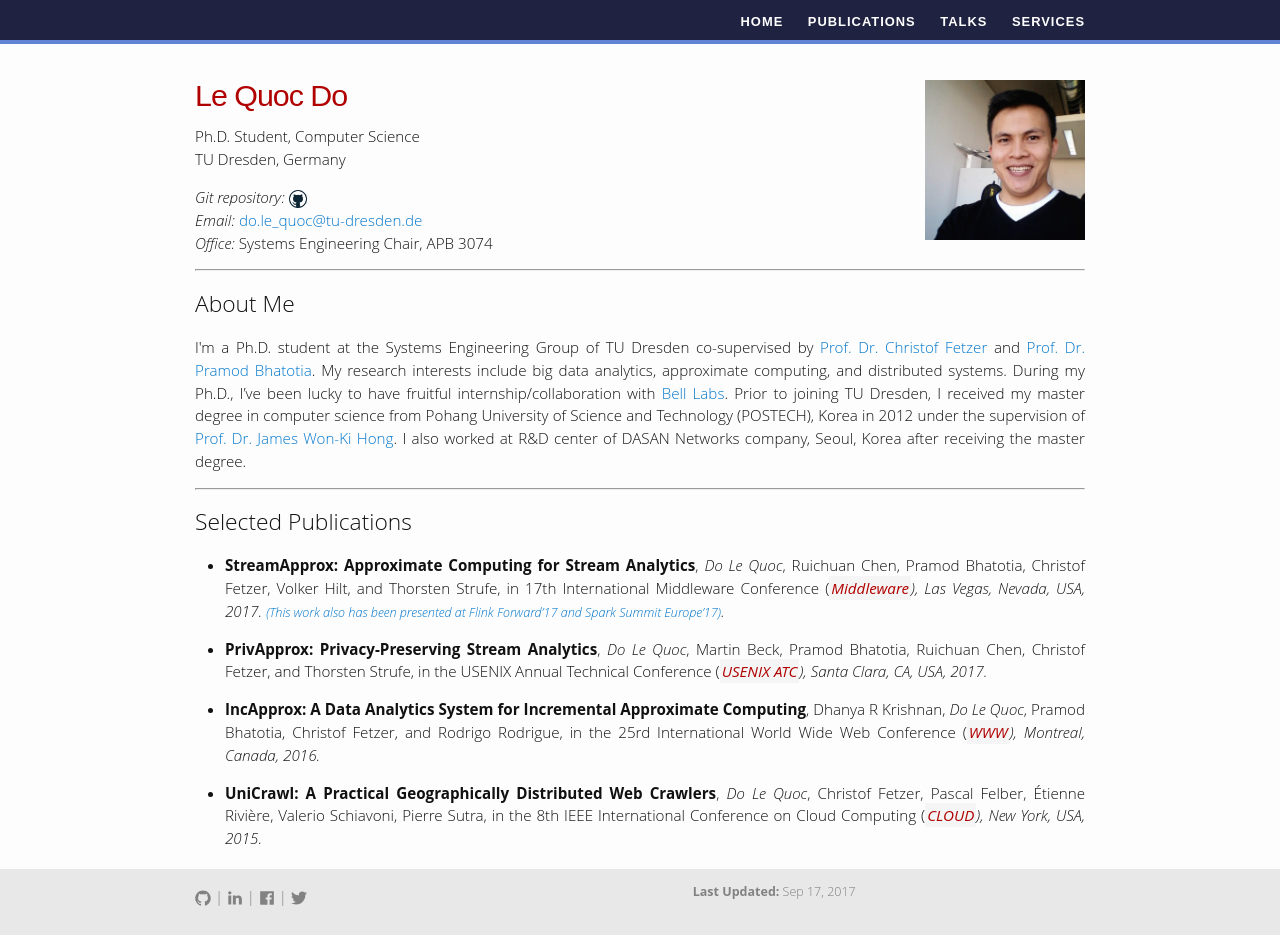
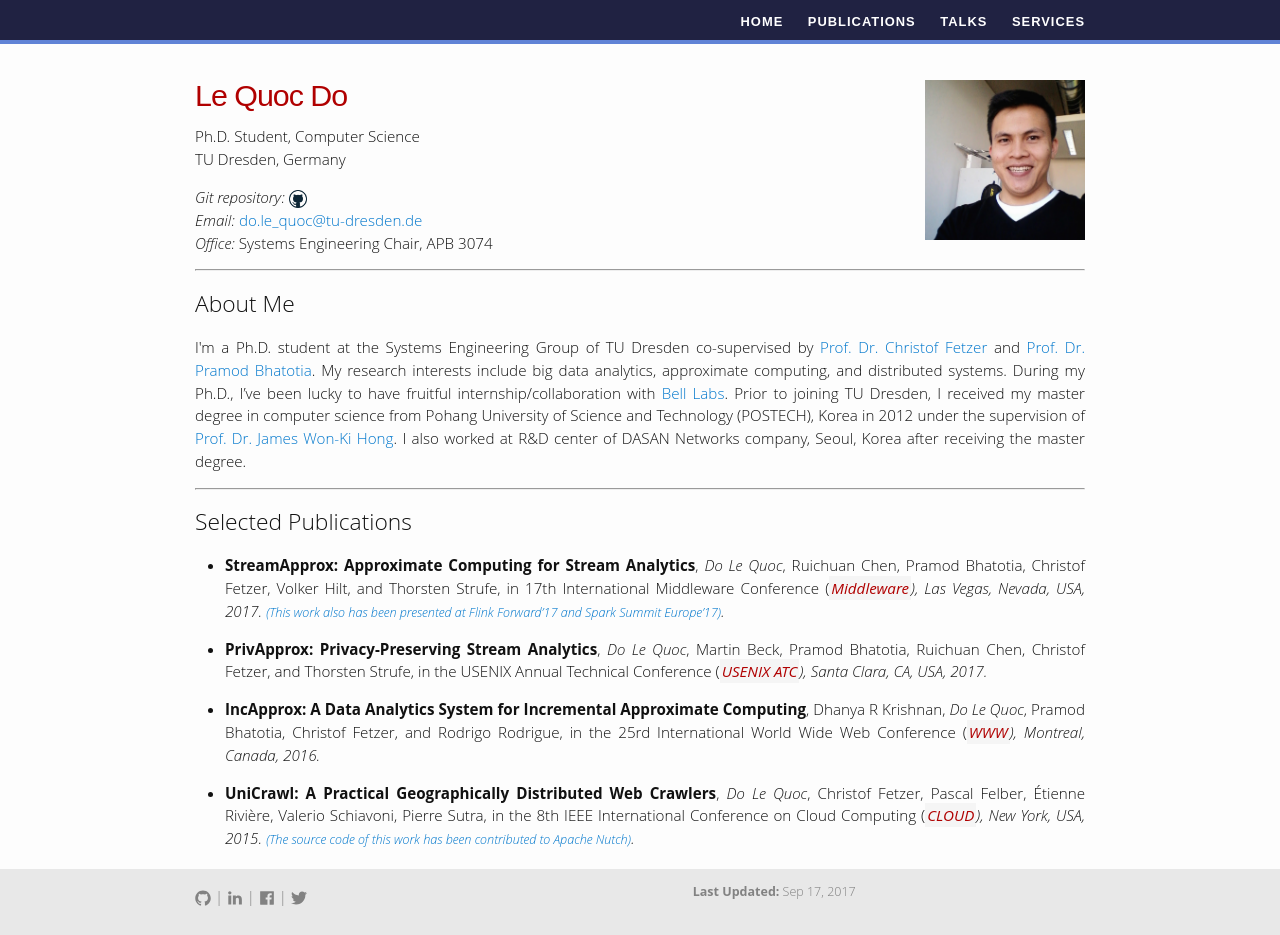
Before and after one commit to doflink/doflink.github.io, a Jekyll site: the page built from index.md, in a window 1280 px wide and 935 px high. Built offline with Jekyll 4.4.1, drawn with Linux system fonts in a browser that asks for light colours; our own code applies the rules of GitHub Pages for plain Markdown files.

Commit message:
unicrawl

```diff
--- a/index.md
+++ b/index.md
@@ -41,8 +41,7 @@ Prior to joining TU Dresden, I received my master degree in computer science fro
 
 - **IncApprox: A Data Analytics System for Incremental Approximate Computing**, Dhanya R Krishnan, _Do Le Quoc_, Pramod Bhatotia, Christof Fetzer, and Rodrigo Rodrigue, in the 25rd International World Wide Web Conference (<em><a class="tosu">WWW</a>), Montreal, Canada, 2016.
 
-- **UniCrawl: A Practical Geographically Distributed Web Crawlers**, _Do Le Quoc_, Christof Fetzer, Pascal Felber,
-    Étienne Rivière, Valerio Schiavoni, Pierre Sutra, in the 8th IEEE International Conference on Cloud Computing (<em><a class="tosu">CLOUD</a>), New York, USA, 2015.
+- **UniCrawl: A Practical Geographically Distributed Web Crawlers**, _Do Le Quoc_, Christof Fetzer, Pascal Felber, Étienne Rivière, Valerio Schiavoni, Pierre Sutra, in the 8th IEEE International Conference on Cloud Computing (<em><a class="tosu">CLOUD</a>), New York, USA, 2015. <small><a>(The source code of this work has been contributed to Apache Nutch)</a></small>.
 
 
 
```
